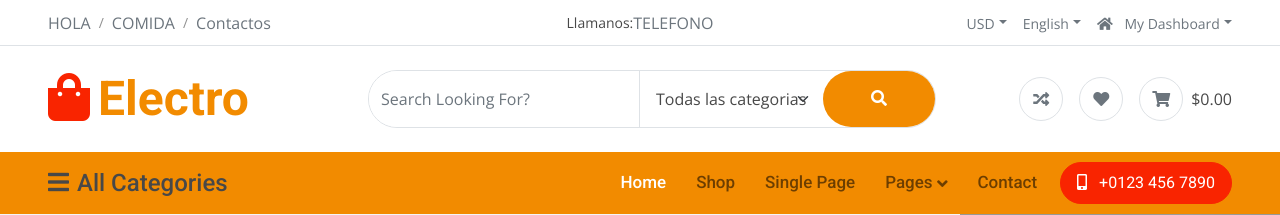
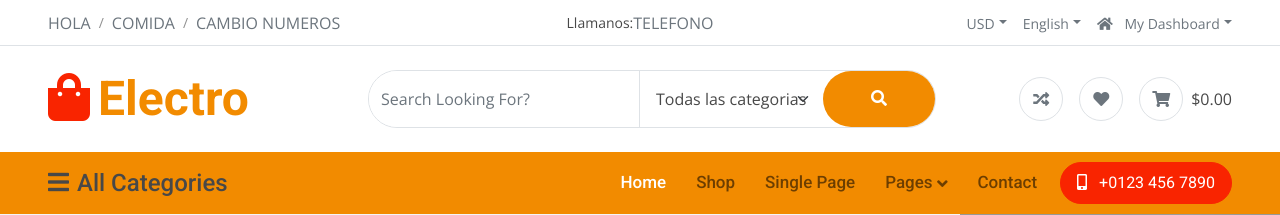
Before and after one commit to kevinsanchez4010/InterfacesRecuperacion, a Django app: page / in a window 1280 px wide. Shown: the top 215 px of the page. Run offline with Django 5.2, Linux system fonts and the light colour scheme; some libraries are stand-ins or nearby versions.

Commit message:
CAMBIO NUMERO

```diff
--- a/inicio/templates/index.html
+++ b/inicio/templates/index.html
@@ -19,7 +19,7 @@
                 <div class="d-inline-flex align-items-center" style="height: 45px;">
                     <a href="#" class="text-muted me-2"> HOLA</a><small> / </small>
                     <a href="#" class="text-muted mx-2"> COMIDA</a><small> / </small>
-                    <a href="#" class="text-muted ms-2"> Contactos</a>
+                    <a href="#" class="text-muted ms-2">  CAMBIO NUMEROS</a>
 
                 </div>
             </div>
```
